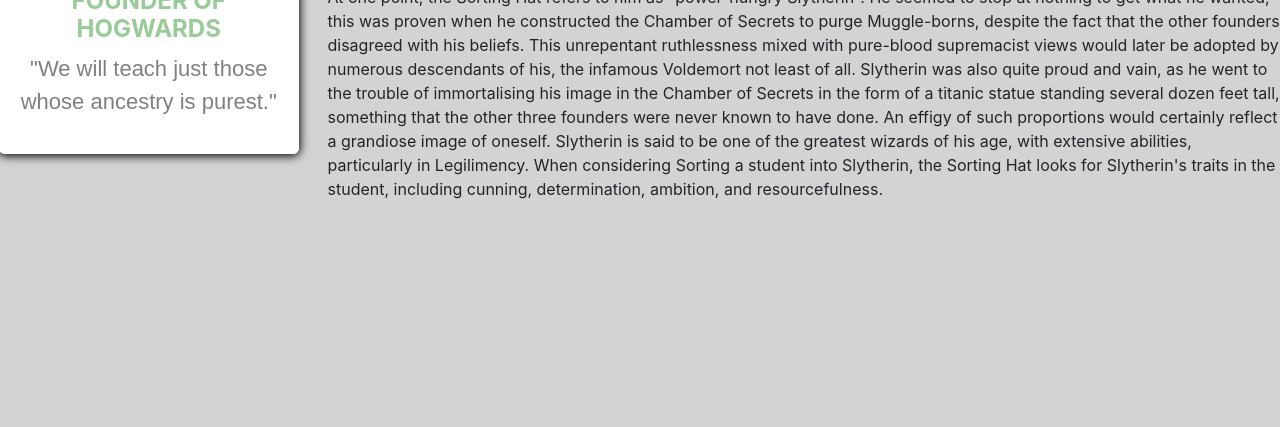
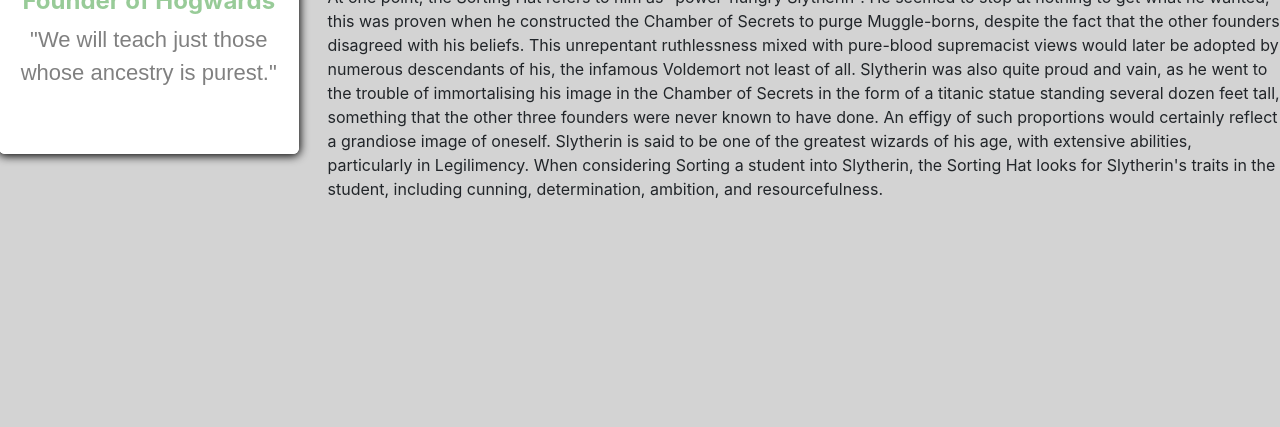
Before and after one commit to saqibhafeezkhan/magic-school, a plain HTML site: page houses/ss.html in a window 1280 px wide. Shown: the part 373-800 px from the top of the page. Drawn offline with Linux system fonts and the light colour scheme.

Commit message:
Update ss.html

```diff
--- a/houses/ss.html
+++ b/houses/ss.html
@@ -22,7 +22,7 @@
                 <br>
             <h3>Salazar Slytherin
                 </h3>
-                <h4>FOUNDER OF HOGWARDS</h4>
+                <h4>Founder of Hogwards</h4>
             </div>
             <div>
             <p>
```
